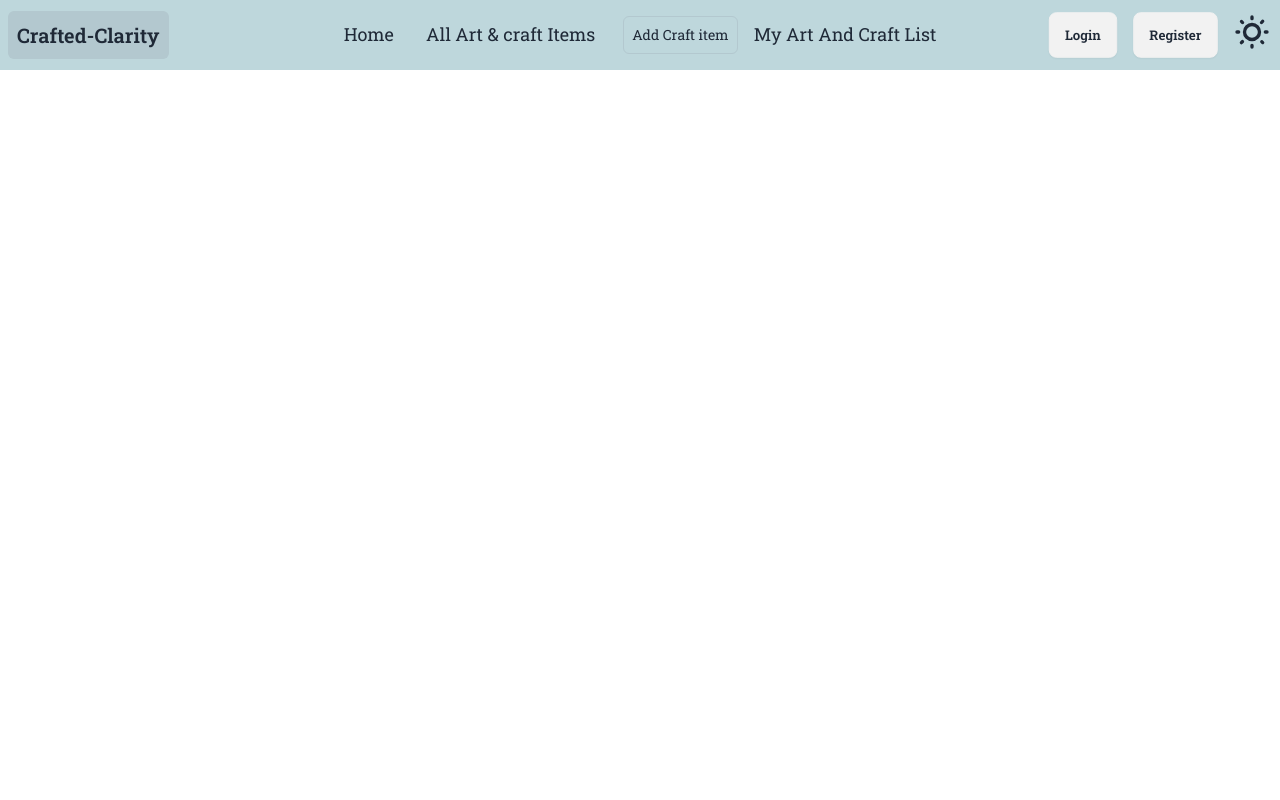
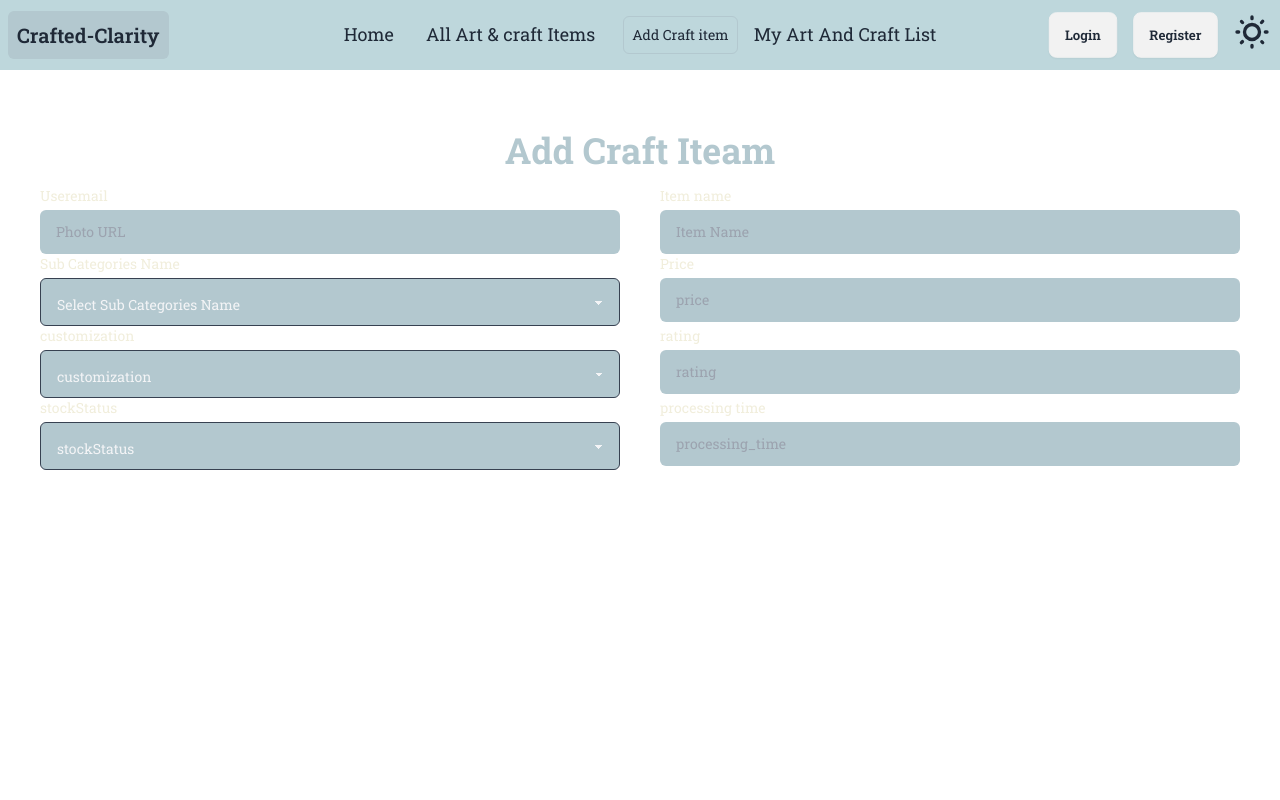
Before and after one commit to alamshuvo/crafted-clarity-client, a React (Vite) app: page /addCraftItem in a window 1280 px wide. Shown: the top 800 px of the page. Built offline with nearby package versions, Linux system fonts and the light colour scheme; no server answers; a web font is replaced by a local one.

Commit message:
some code fix

```diff
--- a/package.json
+++ b/package.json
@@ -19,6 +19,7 @@
     "react-icons": "^5.1.0",
     "react-router-dom": "^6.23.0",
     "react-simple-typewriter": "^5.0.1",
+    "react-tooltip": "^5.26.3",
     "sort-by": "^1.2.0",
     "sweetalert2": "^11.10.8",
     "swiper": "^11.1.1"
--- a/src/components/Navbar/Navbar.jsx
+++ b/src/components/Navbar/Navbar.jsx
@@ -2,24 +2,27 @@ import { useContext, useEffect, useState } from "react";
 import { Link, NavLink } from "react-router-dom";
 import { AuthContext } from "../AuthProvider/AuthProvider";
 import Swal from "sweetalert2";
+import { Tooltip } from "react-tooltip";
 
 const Navbar = () => {
-  const {user,loading,signOutproile}=useContext(AuthContext)
+  const { user, loading, signOutproile } = useContext(AuthContext);
+
   const [theme, setTheme] = useState("light");
+
   useEffect(() => {
     localStorage.setItem("theme", theme);
     const item = localStorage.getItem("theme");
     document.querySelector("html").setAttribute("data-theme", item);
   }, [theme]);
-  const handleSignOut=()=>{
-    signOutproile()
+  const handleSignOut = () => {
+    signOutproile();
     Swal.fire({
       icon: "success",
       title: "LogOut",
       text: "User LogOut Sucessfully!",
-      footer: '<a href="#">Why do I have this issue?</a>'
+      footer: '<a href="#">Why do I have this issue?</a>',
     });
-  }
+  };
 
   const hadleTheme = (e) => {
     if (e.target.checked) {
@@ -80,8 +83,10 @@ const Navbar = () => {
       </li>
     </>
   );
-  return loading ?( <div className="w-16 mx-auto text-red flex justify-center items-center h-16 border-4 border-dashed rounded-full animate-spin dark:border-violet-600"></div>):
-   ( <div className="navbar bg-[#BED7DC] dark:bg-[#F1EEDC]">
+  return loading ? (
+    <div className="w-16 mx-auto text-red flex justify-center items-center h-16 border-4 border-dashed rounded-full animate-spin dark:border-violet-600"></div>
+  ) : (
+    <div className="navbar bg-[#BED7DC] dark:bg-[#F1EEDC]">
       <div className="navbar-start">
         <div className="dropdown">
           <div tabIndex={0} role="button" className="btn btn-ghost lg:hidden">
@@ -121,15 +126,11 @@ const Navbar = () => {
               <div className="md:flex  ">
                 <Link to={"/login"}>
                   {" "}
-                  <button className="btn hover:outline-1 ">
-                    Login
-                  </button>
+                  <button className="btn hover:outline-1 ">Login</button>
                 </Link>
                 <Link to={"/register"}>
                   {" "}
-                  <button className="btn hover:outline-1 ">
-                    Register
-                  </button>
+                  <button className="btn hover:outline-1 ">Register</button>
                 </Link>
               </div>
             )}
@@ -144,11 +145,7 @@ const Navbar = () => {
         </div>
       </div>
       <div className="navbar-center hidden lg:flex">
-        <ul className="menu menu-horizontal px-1">
-          {navLinks}
-
-
-          </ul>
+        <ul className="menu menu-horizontal px-1">{navLinks}</ul>
       </div>
       <div className="md:flex  navbar-end">
         {user ? (
@@ -156,18 +153,19 @@ const Navbar = () => {
             <div
               tabIndex={0}
               role="button"
-              className="btn btn-ghost btn-circle avatar tooltip tooltip-left"
-              data-tip={user?.displayName || "User Name"}
+              className="btn btn-ghost btn-circle avatar "
             >
               <div className="w-12 rounded-full ">
-                <img
+
+                <a id="clickable">  <img
                   referrerPolicy="no-referrer"
                   className="w-full"
                   alt="user"
-                  src={
-                    user?.photoURL ||<p>user</p>
-                  }
-                />
+                  src={user?.photoURL || <p>user</p>}
+                /></a>
+                <Tooltip anchorSelect="#clickable" clickable>
+                  <button>{user?.displayName || "User Name"}</button>
+                </Tooltip>
               </div>
             </div>
             <div className="md:flex hidden ">
@@ -186,15 +184,11 @@ const Navbar = () => {
           <div className="md:flex hidden  ">
             <Link to={"/login"}>
               {" "}
-              <button className="btn mr-3  hover:outline-1 ">
-                Login
-              </button>
+              <button className="btn mr-3  hover:outline-1 ">Login</button>
             </Link>
             <Link to={"/register"}>
               {" "}
-              <button className="btn mr-3  hover:outline-1 ">
-                Register
-              </button>
+              <button className="btn mr-3  hover:outline-1 ">Register</button>
             </Link>
           </div>
         )}
@@ -228,7 +222,6 @@ const Navbar = () => {
           </label>
         </div>
       </div>
-
     </div>
   );
 };
--- a/src/pages/AddCraftItem.jsx
+++ b/src/pages/AddCraftItem.jsx
@@ -1,15 +1,192 @@
 import { Helmet } from "react-helmet-async";
 
+const AddCraftItem = () => {
+    const handleAddCraft=(e)=>{
+        e.preventDefault();
 
-const AddCraftItem = () => {
+    const name=e.target.select.value;
+    console.log(name);
+    }
   return (
     <div className="">
       <Helmet>
-                <title>
-                    Crafted Clarity | AddCraftItem
-                </title>
-                this is  Add Craft Item
+        <title>Crafted Clarity | AddCraftItem</title>
       </Helmet>
+      <div>
+        <form className="md:p-10" onSubmit={handleAddCraft}>
+          <h1
+            className="text-4xl mt-5 mb-4 font-bold text-center
+            text-[#B3C8CF]"
+          >
+            Add Craft Iteam
+          </h1>
+          <div className="w-[100%] md:flex gap-10">
+            {/* img url */}
+            <div className="space-y-1 md:w-[50%] text-sm">
+              <label
+                htmlFor="img"
+                className="block text-[#F1EEDC] dark:text-[#F1EEDC]"
+              >
+                Useremail
+              </label>
+              <input
+                type="text"
+                name="photo"
+                id="img"
+                placeholder="Photo URL"
+                className="w-full px-4 py-3 rounded-md border-gray-700 dark:border-gray-300 bg-[#B3C8CF] dark:bg-gray-50 text-gray-100 dark:text-[#F1EEDC] focus:border-violet-400 focus:dark:border-violet-600"
+              />
+            </div>
+            {/* item name */}
+            <div className="space-y-1 text-sm md:w-[50%]">
+              <label
+                htmlFor="username"
+                className="block text-[#F1EEDC] dark:text-[#F1EEDC]"
+              >
+                Item name
+              </label>
+              <input
+                type="text"
+                name="item"
+                id="item"
+                placeholder="Item Name"
+                className="w-full px-4 py-3 rounded-md border-gray-700 dark:border-gray-300 bg-[#B3C8CF] dark:bg-gray-50 text-gray-100 dark:text-[#F1EEDC] focus:border-violet-400 focus:dark:border-violet-600"
+              />
+            </div>
+          </div>
+
+          <div className="w-[100%] md:flex gap-10">
+            {/* subcategory name */}
+            <div className="space-y-1 md:w-[50%] text-sm">
+              <label
+                htmlFor="categories"
+                className="block text-[#F1EEDC] dark:text-[#F1EEDC]"
+              >
+                Sub Categories Name
+              </label>
+              <select name="select" required className="select select-bordered   w-full px-4 py-3 rounded-md border-gray-700 dark:border-gray-300 bg-[#B3C8CF] dark:bg-gray-50 text-gray-100 dark:text-[#F1EEDC] focus:border-violet-400 focus:dark:border-violet-600">
+                <option disabled selected>
+              Select Sub Categories Name
+                </option>
+                <option value={"Wooden Furniture & Sculptures"}>Wooden Furniture & Sculptures</option>
+                <option value={"Wooden Home Decor"}>Wooden Home Decor</option>
+                <option value={"Wooden Utensils and Kitchenware"}>Wooden Utensils and Kitchenware</option>
+                <option value={"Jute Home Decor"}>Jute Home Decor</option>
+                <option value={"Jute Kitchenware & utensils"}>Jute Kitchenware & utensils</option>
+                <option value={"Jute and wooden jewellery"}>Jute and wooden jewellery</option>
+              </select>
+              {/* <input
+                // type="select"
+                // name="photo"
+                // id="img"
+                // placeholder="Photo URL"
+
+                className="w-full px-4 py-3 rounded-md border-gray-700 dark:border-gray-300 bg-[#B3C8CF] dark:bg-gray-50 text-gray-100 dark:text-[#F1EEDC] focus:border-violet-400 focus:dark:border-violet-600"
+              /> */}
+
+            </div>
+            {/* price  */}
+            <div className="space-y-1 text-sm md:w-[50%]">
+              <label
+                htmlFor="price"
+                className="block text-[#F1EEDC] dark:text-[#F1EEDC]"
+              >
+                 Price
+
+              </label>
+              <input
+                type="text"
+                name="price"
+                id="price"
+                placeholder="price"
+                className="w-full px-4 py-3 rounded-md border-gray-700 dark:border-gray-300 bg-[#B3C8CF] dark:bg-gray-50 text-gray-100 dark:text-[#F1EEDC] focus:border-violet-400 focus:dark:border-violet-600"
+              />
+            </div>
+          </div>
+
+          <div className="w-[100%] md:flex gap-10">
+            {/* customization name */}
+            <div className="space-y-1 md:w-[50%] text-sm">
+              <label
+                htmlFor="categories"
+                className="block text-[#F1EEDC] dark:text-[#F1EEDC]"
+              >
+               customization
+              </label>
+              <select name="select" required className="select select-bordered   w-full px-4 py-3 rounded-md border-gray-700 dark:border-gray-300 bg-[#B3C8CF] dark:bg-gray-50 text-gray-100 dark:text-[#F1EEDC] focus:border-violet-400 focus:dark:border-violet-600">
+                <option disabled selected>
+                customization
+                </option>
+                <option value={"Yes"}>Yes</option>
+                <option value={"No"}>No</option>
+
+              </select>
+
+
+            </div>
+            {/* rating  */}
+            <div className="space-y-1 text-sm md:w-[50%]">
+              <label
+                htmlFor="price"
+                className="block text-[#F1EEDC] dark:text-[#F1EEDC]"
+              >
+                rating
+
+
+              </label>
+              <input
+                type="number"
+                name="rating"
+                id="rating"
+                placeholder="rating"
+                className="w-full px-4 py-3 rounded-md border-gray-700 dark:border-gray-300 bg-[#B3C8CF] dark:bg-gray-50 text-gray-100 dark:text-[#F1EEDC] focus:border-violet-400 focus:dark:border-violet-600"
+              />
+            </div>
+          </div>
+
+
+          <div className="w-[100%] md:flex gap-10">
+            {/*  stockStatus */}
+            <div className="space-y-1 md:w-[50%] text-sm">
+              <label
+                htmlFor="categories"
+                className="block text-[#F1EEDC] dark:text-[#F1EEDC]"
+              >
+               stockStatus
+              </label>
+              <select name="select" required className="select select-bordered   w-full px-4 py-3 rounded-md border-gray-700 dark:border-gray-300 bg-[#B3C8CF] dark:bg-gray-50 text-gray-100 dark:text-[#F1EEDC] focus:border-violet-400 focus:dark:border-violet-600">
+                <option disabled selected>
+                stockStatus
+                </option>
+                <option value={" In stock"}> In stock</option>
+                <option value={"Made to Order"}>Made to Order</option>
+
+              </select>
+
+
+            </div>
+            {/*  processing time  */}
+            <div className="space-y-1 text-sm md:w-[50%]">
+              <label
+                htmlFor="price"
+                className="block text-[#F1EEDC] dark:text-[#F1EEDC]"
+              >
+                processing time
+
+
+              </label>
+              <input
+                type="text"
+                name="processing_time"
+                id="processing_time"
+                placeholder="processing_time"
+                className="w-full px-4 py-3 rounded-md border-gray-700 dark:border-gray-300 bg-[#B3C8CF] dark:bg-gray-50 text-gray-100 dark:text-[#F1EEDC] focus:border-violet-400 focus:dark:border-violet-600"
+              />
+            </div>
+          </div>
+          {/* <input type="submit" value="submit" /> */}
+        </form>
+      </div>
     </div>
   );
 };
```
Also changed, not shown: 1 other file (tests, documents, lock files or other folders). Lines whose indentation alone changed are shown as unchanged.
